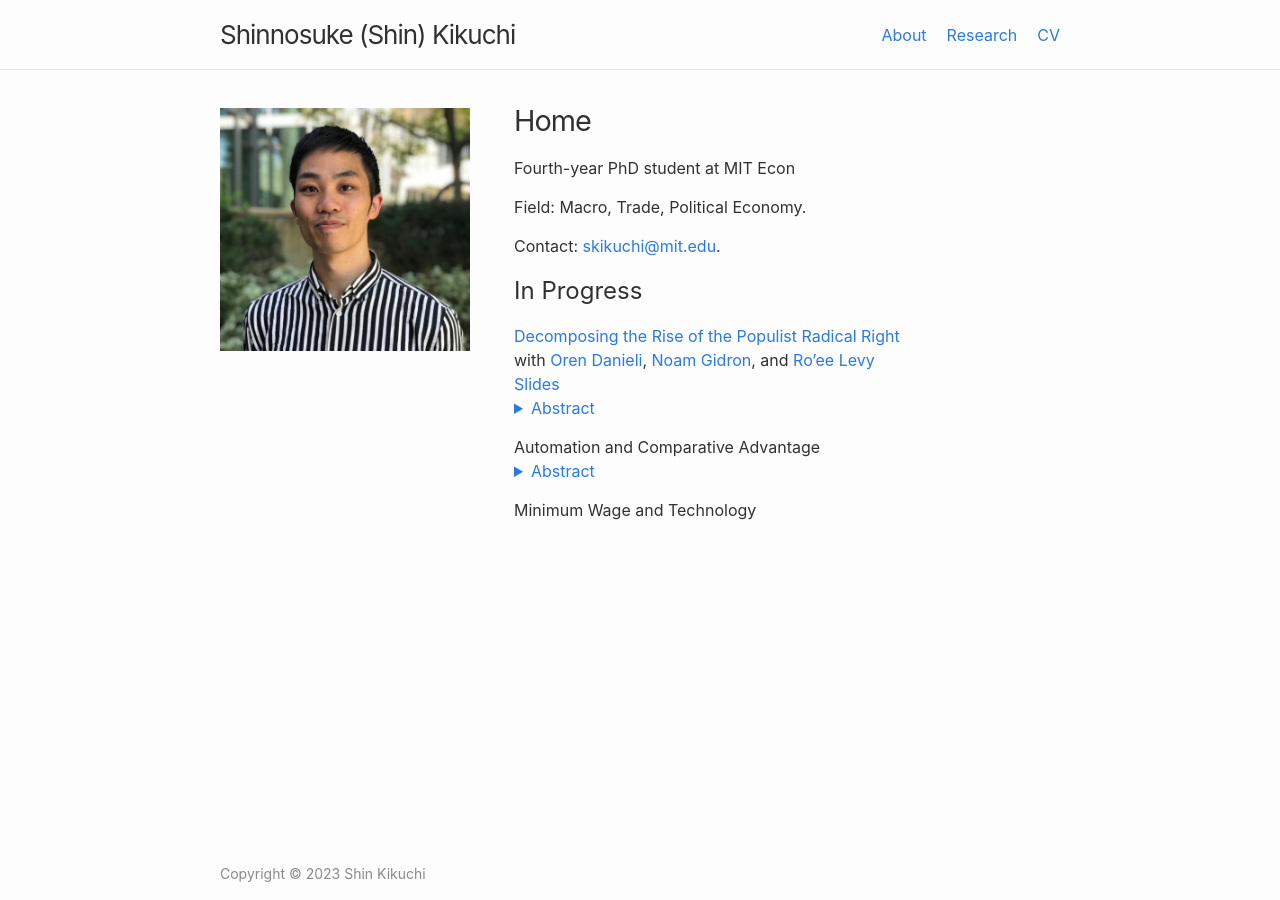
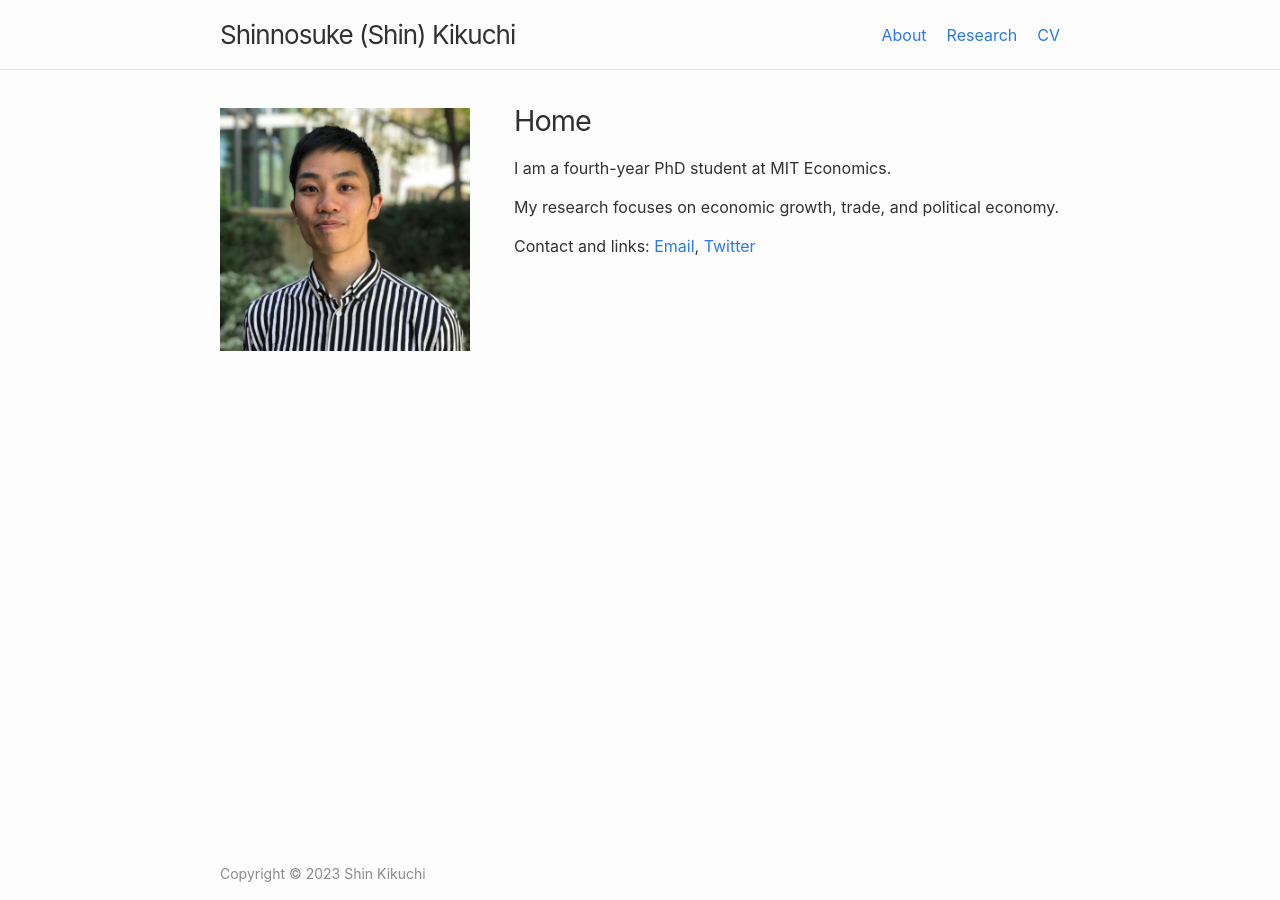
Before and after one commit to shinnkikuchi/shinnkikuchi.github.io, a Jekyll site: the page built from index.md, in a window 1280 px wide. Built offline with Jekyll 4.4.1, drawn with Linux system fonts in a browser that asks for light colours.

Commit message:
Update index.md

```diff
--- a/index.md
+++ b/index.md
@@ -6,31 +6,9 @@ layout: home
 title: Home
 ---
 
-Fourth-year PhD student at MIT Econ
+I am a fourth-year PhD student at MIT Economics.
 
-Field: Macro, Trade, Political Economy.
+My research focuses on economic growth, trade, and political economy.
 
-Contact: [skikuchi@mit.edu](mailto:skikuchi@mit.edu).
 
-## In Progress
-
-<a href="/files/research/DGKL-Populism.pdf" target="_blank">Decomposing the Rise of the Populist Radical Right</a>
-<br>
-with <a href="https://www.orendanieli.com/home" target="_blank">Oren Danieli</a>, <a href="https://scholar.harvard.edu/gidron/home" target="_blank">Noam Gidron</a>, and <a href="https://www.roeelevy.com/" target="_blank">Ro'ee Levy</a><br>
-<a href="/files/research/slide-KIKUCHI-DGKL-Populism.pdf" target="_blank">Slides</a><br>
-<details style="margin-bottom: 15px; margin-top: -15px">
-	<summary style="color: #2a7ae2">Abstract</summary>
-
-	Support for populist radical right parties in Europe has dramatically increased in the twenty-first century. We decompose the rise of the populist radical right between 2005 and 2020 into four components: changes in party positions, changes in voter attributes (demographics and opinions), changes in voters' priorities, and a residual. We merge two wide data sets on party positions and voter attributes and estimate voter priorities using a probabilistic voting model. We find that shifts in party positions and changes in voter attributes explain only a negligible part of the rise of populist radical right parties. The primary driver behind the success of these parties lies in voters' changing priorities. Particularly, voters are less likely to decide which party to support based on parties' economic positions. Instead, voters---mainly older, non-unionized, low-educated men---increasingly prioritize nativist cultural issues. This allows populist radical right parties to tap into a pre-existing reservoir of culturally conservative voters.
-
-</details>
-
-Automation and Comparative Advantage<br>
-<details style="margin-bottom: 15px; margin-top: -15px">
-	<summary style="color: #2a7ae2">Abstract</summary>
-
-	I study how automation affects comparative advantage. In the past centuries, the initial stages of economic development featured comparative advantage in low-skill-intensive sectors due to low-skill-labor abundance, as predicted by the Heckscher-Ohlin Theorem. I show, however, that this relationship has weakened—or even reversed—in the 21st century. This decoupling/reversal occurs because automation provides developed countries with endogenous comparative advantage in low-skill-intensive sectors. My counterfactual analysis shows that recent developing countries would have specialized in low-skill intensive sectors and enjoyed more gains from trade, as East Asian countries did, without automation in developed countries.
-
-</details>
-
-Minimum Wage and Technology<br>
+Contact and links: [Email](mailto:skikuchi@mit.edu), [Twitter](https://twitter.com/ShinnKikuchi)
```
